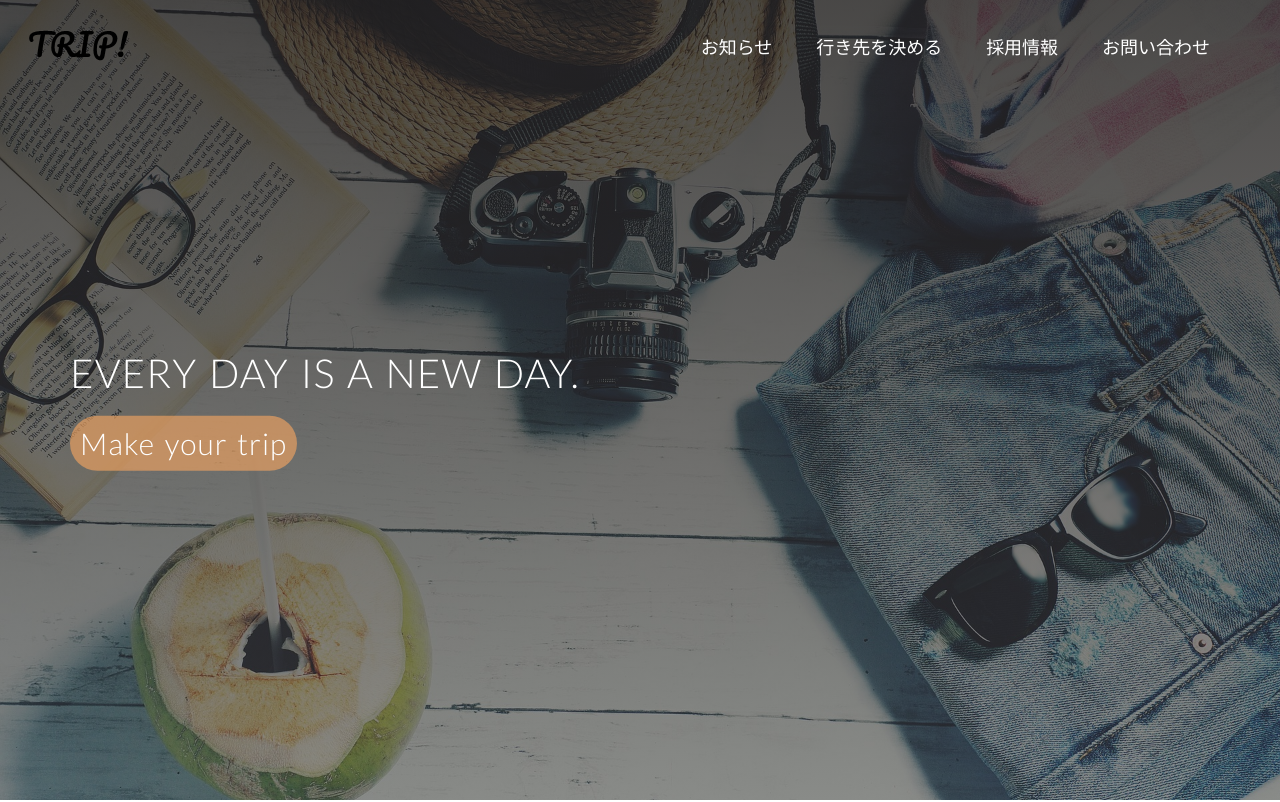
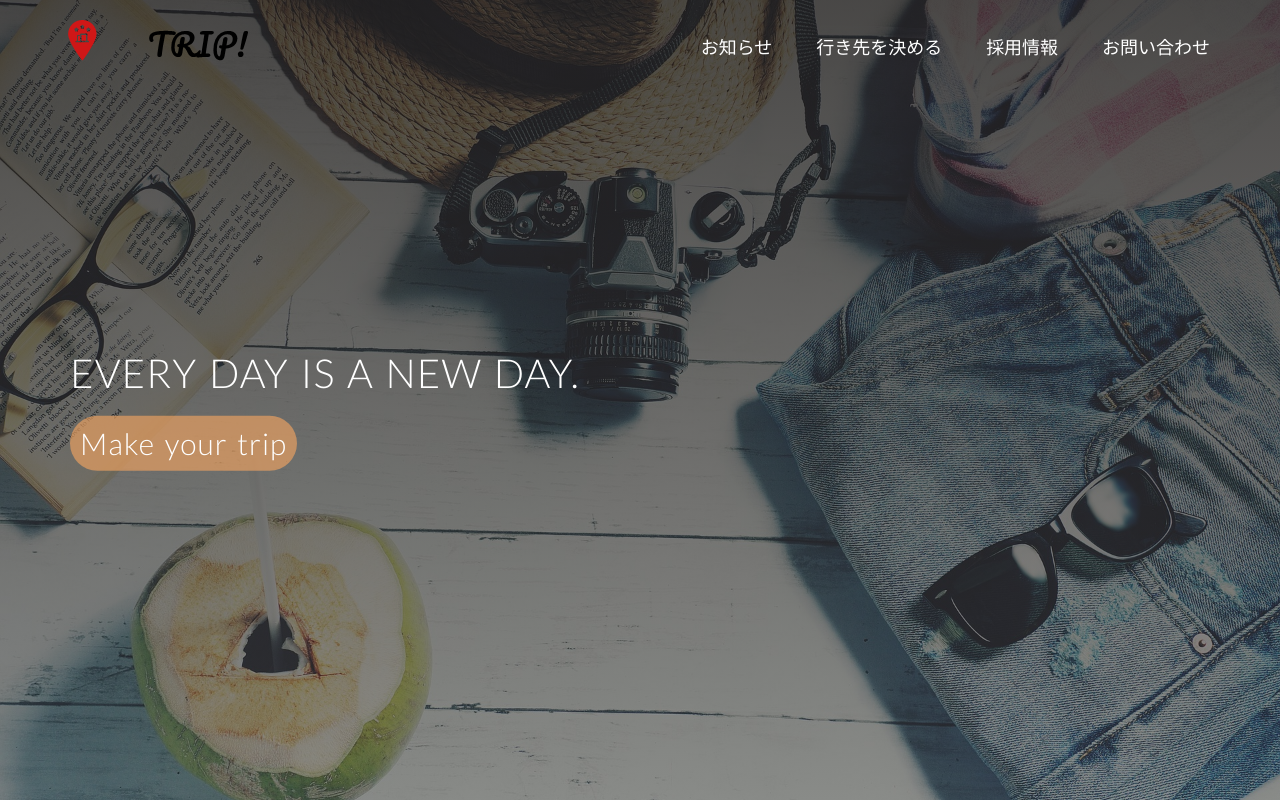
Before and after one commit to bibimuu/trip-practice, a plain HTML site: page index.html in a window 1280 px wide. Shown: the top 802 px of the page. Drawn offline with nearby package versions, Linux system fonts and the light colour scheme; a script that the page names is missing.

Commit message:
media-query修正

```diff
--- a/index.html
+++ b/index.html
@@ -2,8 +2,7 @@
 <html lang="ja">
 <head>
   <meta charset="UTF-8">
-  <!-- <meta name="viewport" content="width=device-width, initial-scale=1.0">  -->
-  <meta name="viewport" content="width=device-width, initial-scale=1.0, maximum-scale=1.0, minimum-scale=1.0">
+  <meta name="viewport" content="width=device-width, initial-scale=1.0">
 
   <link rel="stylesheet" href="normalize.css">
   <link rel="stylesheet" href="trip.css">
@@ -14,7 +13,6 @@
   <link rel="stylesheet" href="responsivegridsystem (1)/css/col.css">
   <link rel="stylesheet" href="queries.css">
 </head>
-  <!-- <script src="https://ajax.googleapis.com/ajax/libs/jquery/2.1.4/jquery.min.js"></script> -->
   <script src="https://ajax.googleapis.com/ajax/libs/jquery/1.12.4/jquery.min.js"></script>
   <script src="slick-1.8.1/slick/slick.js"></script>
   <title>旅行先を見つけよう</title>
--- a/trip.css
+++ b/trip.css
@@ -115,7 +115,7 @@ input[type=submit]:hover {
 }
 
 /* ----------------------------------------------------- */
-/* IMG-HEADER*/
+/* HEADER*/
 /* ----------------------------------------------------- */
 
 header {
@@ -130,12 +130,8 @@ header {
   height: 100%;
   width: auto;
   float: left;
-  transform: translate(-66%,-30%);
+  transform: translate(-6%,-30%);
 }
-
-/* ----------------------------------------------------- */
-/* HEADER */
-/* ----------------------------------------------------- */
 
 .header-cover-comment {
   position: absolute;
```
Also changed, not shown: queries.css (+4 -4 lines).
